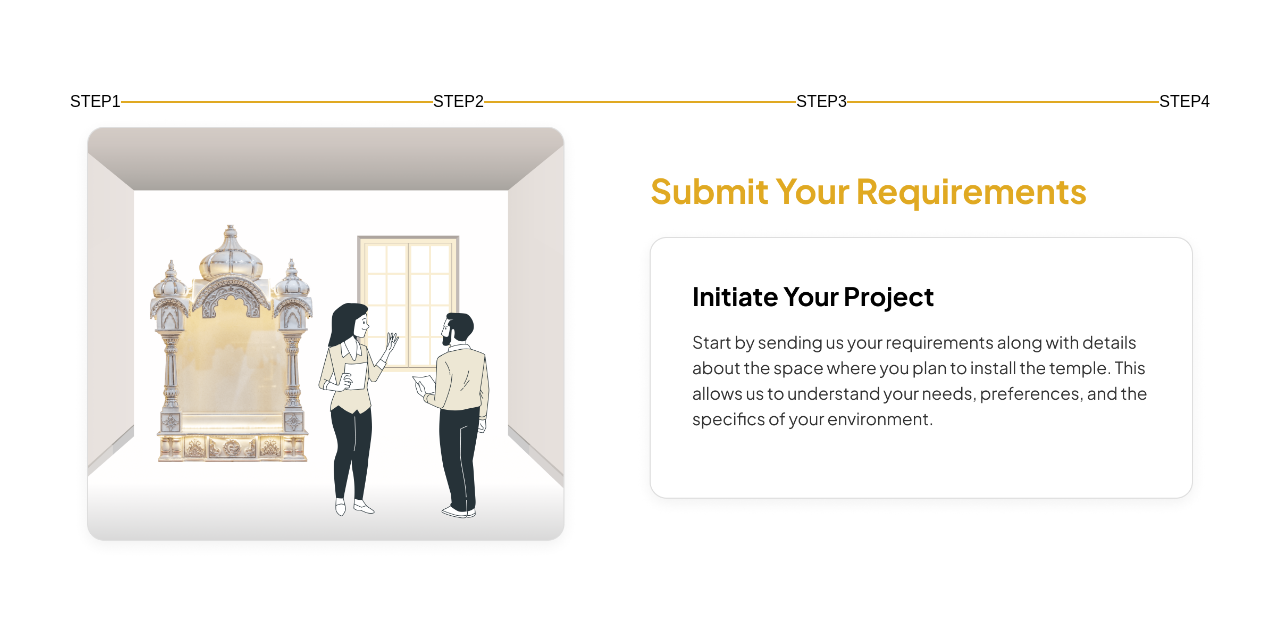
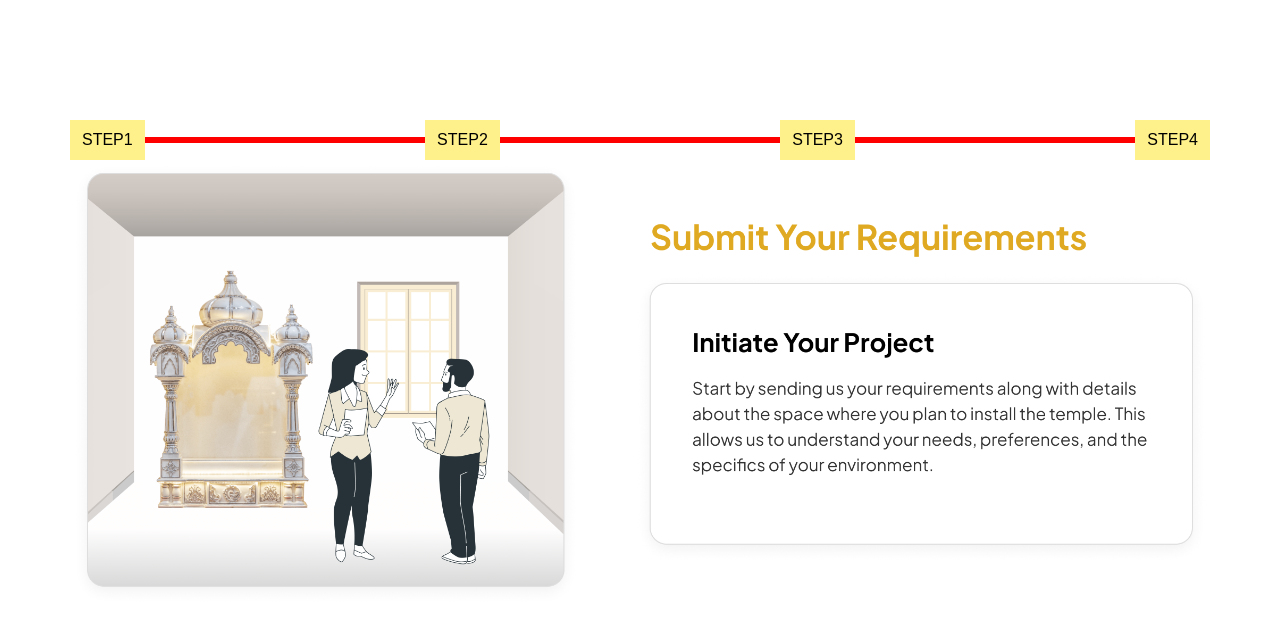
Before and after one commit to Pardeep-340/gsap-practice-react-Js, a React (Create React App) app: page / in a window 1280 px wide. Shown: the top 626 px of the page. Built offline with nearby package versions, Linux system fonts and the light colour scheme.

Commit message:
error solve in progress

```diff
--- a/src/App.css
+++ b/src/App.css
@@ -8,40 +8,20 @@ body {
   display: block;
 }
 
-
-
-
-
-  .container {
-  max-width: 1140px;
-  margin: 0 auto;
-  padding-top: 10px;
-}
-
-.buttons_parent {
-  display: flex;
-  align-items: center;
-  justify-content: space-between;
-}
-
-.position_relative {
-  position: relative;
-}
-
 .step-button {
   box-shadow: 0px 0px 0 0 #e0a922 inset;
   transition: box-shadow 0.3s;
 }
 
 .line {
-  height: 2px;
-  background: #e0a922;
+  height: 6px;
+  background: red;
   flex-grow: 1;
   position: relative;
 }
 
 .line::before {
-  content: '';
+  content: "";
   position: absolute;
   top: 0;
   left: 0;
@@ -49,11 +29,3 @@ body {
   width: var(--line-before-width);
   background: #e0a922;
 }
-
-.overflow-hidden {
-  overflow: hidden;
-}
-
-.myRow {
-  display: flex;
-}
--- a/src/components/DreamTempleJourney.jsx
+++ b/src/components/DreamTempleJourney.jsx
@@ -155,25 +155,25 @@ const DreamTempleJourney = () => {
         className="container max-w-[1140px] mx-auto pt-10"
         ref={containerRef}
       >
-        <div className="buttons_parent">
-          <div className="position_relative">
-            <button className="step-button step-button1">STEP1</button>
+        <div className="buttons_parent flex items-center justify-between">
+          <div className="relative">
+            <button className="step-button bg-yellow-200 px-3 py-2 step-button1">STEP1</button>
           </div>
           <div className="line line1"></div>
-          <div className="position_relative">
-            <button className="step-button step-button2">STEP2</button>
+          <div className="relative">
+            <button className="step-button bg-yellow-200 px-3 py-2 step-button2">STEP2</button>
           </div>
           <div className="line line2"></div>
-          <div className="position_relative">
-            <button className="step-button step-button3">STEP3</button>
+          <div className="relative">
+            <button className="step-button bg-yellow-200 px-3 py-2 step-button3">STEP3</button>
           </div>
           <div className="line line3"></div>
-          <div className="position_relative">
-            <button className="step-button step-button4">STEP4</button>
+          <div className="relative">
+            <button className="step-button bg-yellow-200 px-3 py-2 step-button4">STEP4</button>
           </div>
         </div>
         <div className="overflow-hidden">
-          <div className="flex myRow" ref={rowRef}>
+          <div className="flex" ref={rowRef}>
             <img src={myImg} alt="img" />
             <img src={myImg} alt="img" />
             <img src={myImg} alt="img" />
```
